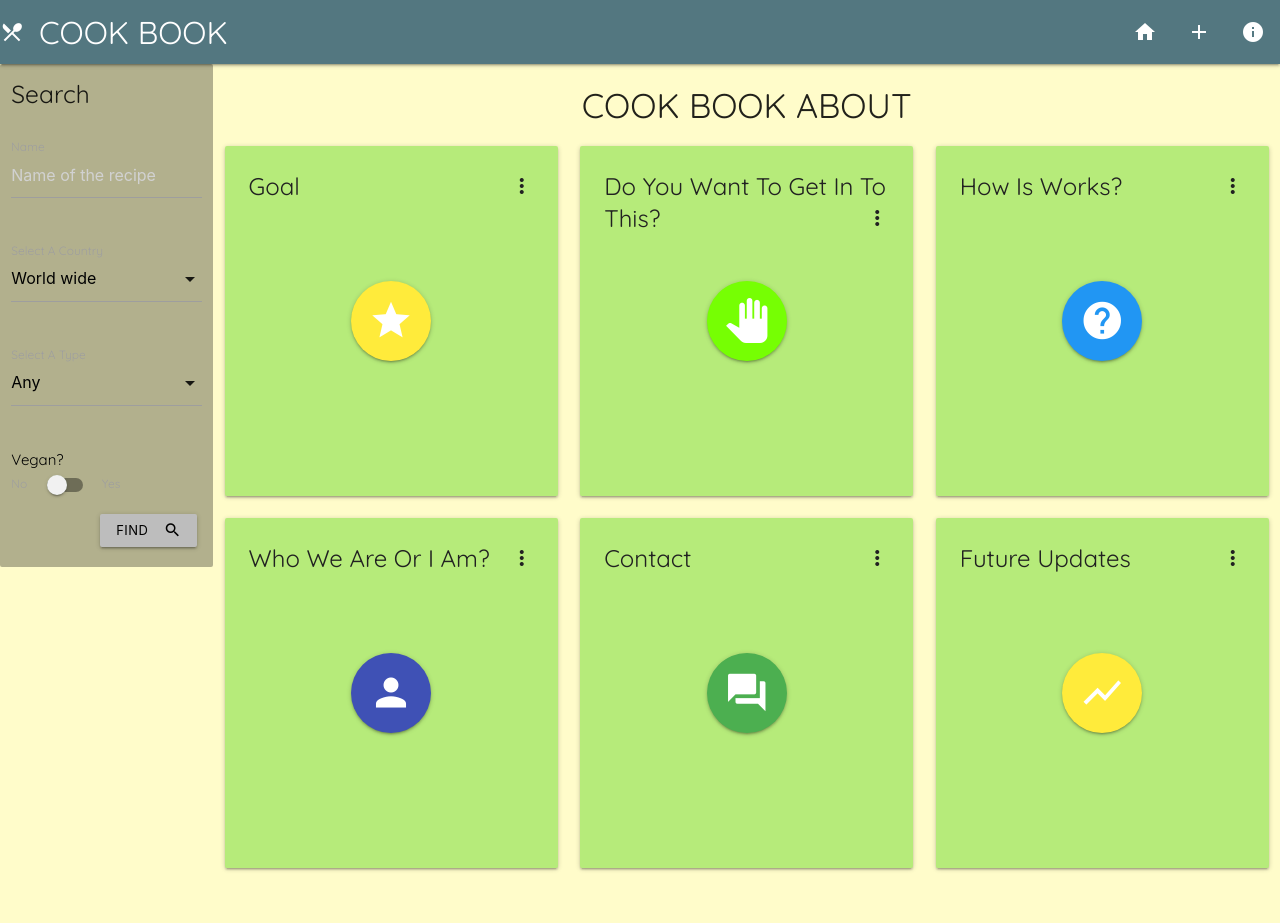
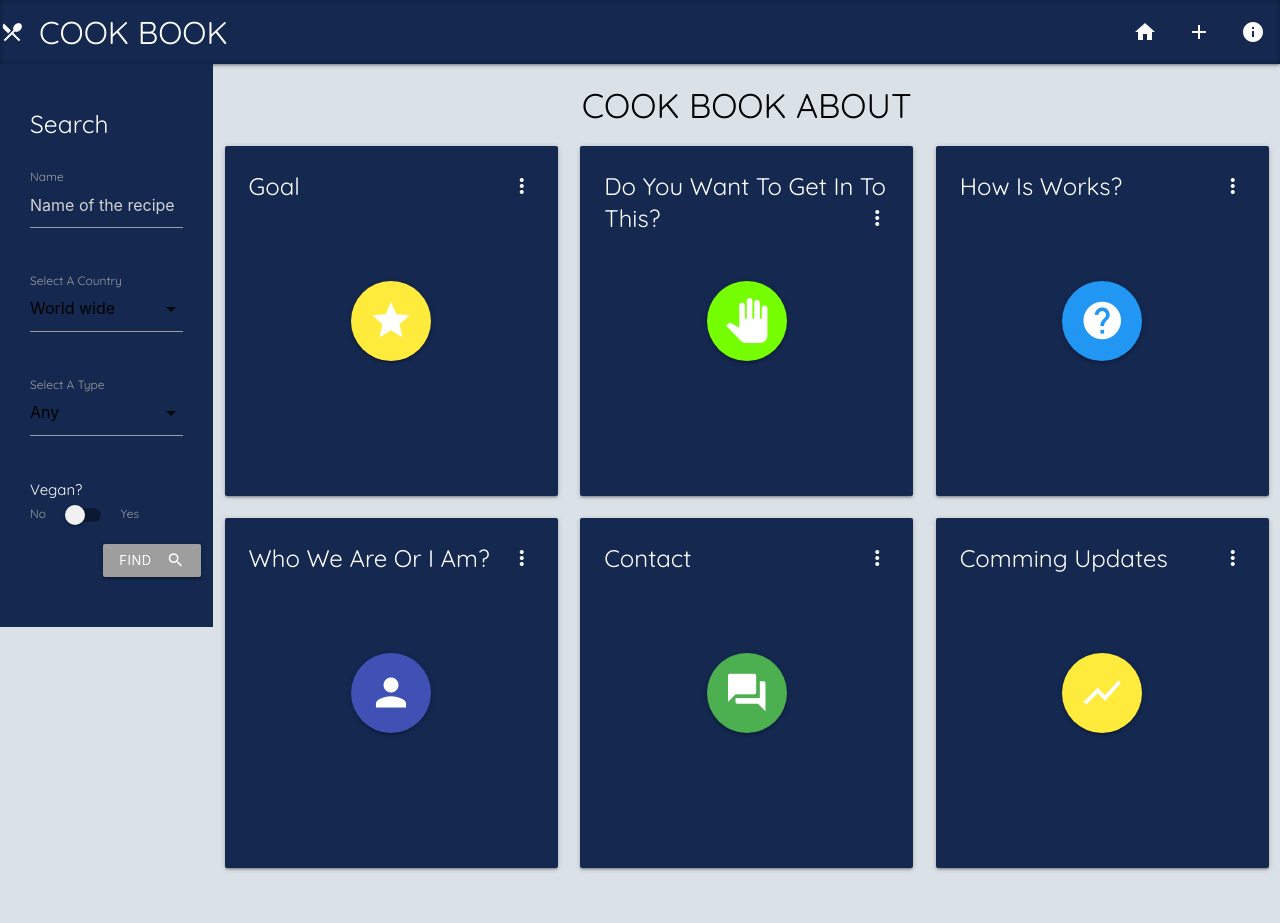
Before and after one commit to BuleandraGeorge/Cook-Idea, a Flask app: template templates/about.html in a window 1280 px wide. Run offline with Flask 2, Linux system fonts and the light colour scheme; the template is opened without the code that fills it, so the values that code supplies are empty; some libraries are stand-ins or nearby versions.

```diff
--- a/app.py
+++ b/app.py
@@ -28,10 +28,11 @@ def lowerList(the_list):
 
     return the_list
 
+
 app = Flask(__name__)
 
 app.config["MONGO_DBNAME"] = 'cook_idea_db'
-app.config["MONGO_URI"] = 'mongodb+srv://chief_user:cookpass@cookbook-zwtc4.mongodb.net/cook_idea_db?retryWrites=true&w=majority'
+app.config["MONGO_URI"] = os.getenv("MONGO_URI")
 
 
 mongo = PyMongo(app)
@@ -39,30 +40,33 @@ mongo = PyMongo(app)
 @app.route('/')
 @app.route('/get_recipes')
 def get_recipes():
-    return render_template('recipes_list.html', recipes=mongo.db.recipes.find(), zones=mongo.db.country.find(), types=mongo.db.dish_types.find())
+    return render_template('recipes_list.html', recipes=mongo.db.recipes.find(), zones=mongo.db.country.find(), types=mongo.db.dish_types.find(), zones2=mongo.db.country.find(), types2=mongo.db.dish_types.find())
 
 
 @app.route("/find_recipes", methods=["POST", "GET"])
 def display_recipes():
     rep_name = request.form.get("search_name").lower()
+    print(rep_name)
     rep_zone = request.form.getlist("zones")
     rep_type = request.form.getlist("types")
     rep_vegan = request.form.get("vegan_search")
+
+
     if not rep_zone:
         rep_zone.append("world wide")
     else:
         rep_zone = lowerList(rep_zone)
-
-
+    print(rep_zone)
     if not rep_type:
-        rep_type.append("any")
+        rep_type.append('any')
     else:
         rep_type = lowerList(rep_type)
-
+    print(rep_type)
     if not rep_vegan:
-        rep_vegan = 'no'
+        rep_vegan='no'
     else:
-        rep_vegan.lower()
+        rep_vegan.lower
+    print(rep_vegan)
 
     return render_template('recipes_list.html',
                             recipes=mongo.db.recipes.find(
@@ -70,19 +74,18 @@ def display_recipes():
                                     "name": {"$regex": rep_name},
                                     "country": {"$all": rep_zone},
                                     "types": {"$all": rep_type},
-                                    "vegan": rep_vegan
-                                })
-                                , zones=mongo.db.country.find(), types=mongo.db.dish_types.find())
+                                    "$or": [{"vegan": rep_vegan}, {"vegan": "on"}]
+                                }), zones=mongo.db.country.find(), types=mongo.db.dish_types.find(), zones2=mongo.db.country.find(), types2=mongo.db.dish_types.find())
 
 
 @app.route("/add_recipe")
 def add_recipe():
-    return render_template('add_recipe.html',zones=mongo.db.country.find(), types=mongo.db.dish_types.find())
+    return render_template('add_recipe.html', zones=mongo.db.country.find(), types=mongo.db.dish_types.find(), zones2=mongo.db.country.find(), types2=mongo.db.dish_types.find())
 
 
 @app.route("/recipe_details/<rep_id>")
 def rep_details(rep_id):
-    return render_template('recipe_details.html', recipe=mongo.db.recipes.find_one({'_id': ObjectId(rep_id)}))
+    return render_template('recipe_details.html', recipe=mongo.db.recipes.find_one({'_id': ObjectId(rep_id)}), zones2=mongo.db.country.find(), types2=mongo.db.dish_types.find())
 
 
 @app.route("/insert_recipe", methods=["POST", "GET"])
@@ -99,13 +102,15 @@ def add():
         recipe_description = request.form.get("rep_description").lower()
         recipe_url = request.form.get("rep_url")
         recipe_tools = request.form.getlist("rep_tool")
-        recipe_tools = lowerList(recipe_tools)
         recipe_igd = request.form.getlist("rep_igd")
-        recipe_igd = lowerList(recipe_igd)
         recipe_steps = request.form.getlist("rep_step")
-        recipe_steps = lowerList(recipe_steps)
         recipe_author = request.form.get("rep_author").lower()
         recipe_source = request.form.get('rep_source').lower()
+        recipe_type = lowerList(recipe_type)
+        recipe_country = lowerList(recipe_country)
+        recipe_igd = lowerList(recipe_igd)
+        recipe_tools = lowerList(recipe_tools)
+        recipe_steps = lowerList(recipe_steps)
         time = datetime.now()
         date = time.strftime("%d/%m/%Y")
         new_recipe = {
@@ -150,7 +155,7 @@ def add():
 def edit(rep_id):
     recipes = mongo.db.recipes
     recipe = recipes.find_one({'_id': ObjectId(rep_id)})
-    return render_template('edit_recipe.html', recipe=recipe, zones=mongo.db.country.find(), types=mongo.db.dish_types.find())
+    return render_template('edit_recipe.html', recipe=recipe, zones=mongo.db.country.find(), types=mongo.db.dish_types.find(), zones2=mongo.db.country.find(), types2=mongo.db.dish_types.find())
 
 
 @app.route('/upload/<rep_id>', methods=["POST", "GET"])
@@ -168,13 +173,15 @@ def upload(rep_id):
         recipe_description = request.form.get("rep_description").lower()
         recipe_url = request.form.get("rep_url")
         recipe_tools = request.form.getlist("rep_tool")
-        recipe_tools = lowerList(recipe_tools)
         recipe_igd = request.form.getlist("rep_igd")
-        recipe_igd = lowerList(recipe_igd)
         recipe_steps = request.form.getlist("rep_step")
-        recipe_steps = lowerList(recipe_steps)
         recipe_author = request.form.get("rep_author").lower()
         recipe_source = request.form.get('rep_source').lower()
+        recipe_type = lowerList(recipe_type)
+        recipe_country = lowerList(recipe_country)
+        recipe_igd = lowerList(recipe_igd)
+        recipe_tools = lowerList(recipe_tools)
+        recipe_steps = lowerList(recipe_steps)
         time = datetime.now()
         date = time.strftime("%d/%m/%Y")
         recipes.update_one({"_id": ObjectId(rep_id)}, {
@@ -254,7 +261,7 @@ def delete(rep_id):
 
 @app.route('/about')
 def about():
-    return render_template('about.html')
+    return render_template('about.html', zones=mongo.db.country.find(), types=mongo.db.dish_types.find(), zones2=mongo.db.country.find(), types2=mongo.db.dish_types.find())
 
 
 @app.route('/comment', methods=["POST", "GET"])
@@ -274,4 +281,4 @@ def comment():
 
 
 if __name__ == '__main__':
-    app.run(host=os.environ.get('IP'), port=int(os.environ.get('PORT')), debug=True)
+    app.run(host=os.environ.get('IP'), port=int(os.environ.get('PORT')), debug=False)
--- a/static/css/style.css
+++ b/static/css/style.css
@@ -88,18 +88,20 @@ header{
     display:flex;
     justify-content: space-between;
 }
-.dark-blue{
-    background-color: #537780;
+.logo-style{
+    background-color: #142850;
+    box-shadow: inset 0px 0px 10px -5px black;
 }
-.white-yellow{
-    background-color: #fffcca;
+.bg-color{
+    background-color: #dae1e7;
 }
 .card-color{
-    background-color: #b6eb7a;
+    background-color: #142850;
 }
 .search-box{
     position: sticky;
-    top:0px;
+    top:0;
+    padding:2rem !important;
 }
 @media only screen and (min-width: 1024px){
     .fixed-recipe-feed{
--- a/templates/about.html
+++ b/templates/about.html
@@ -1,15 +1,15 @@
 {% extends 'base.html' %}
 {% block content %}
-    <h4 class="center">COOK BOOK ABOUT</h4>
-    <div class="row">
+    <h4 class="center black-text ">COOK BOOK ABOUT</h4>
+    <div class="row black-text">
         <div class="col s12 m6 l4">
-            <div class="card medium card-color">
+            <div class="card medium card-color ">
                 <div class="card-content">
-                    <span class="card-title activator grey-text text-darken-4">Goal<i class="material-icons right">more_vert</i></span>
+                    <span class="card-title activator white-text text-darken-4 ">Goal<i class="material-icons right">more_vert</i></span>
                     <a class="btn-floating activator btn-large waves-effect waves-light yellow add-recipe-btn"><i class="material-icons">star</i></a>
                 </div>
                 <div class="card-reveal yellow">
-                    <span class="card-title grey-text text-darken-4">Goal in depth<i class="material-icons right">close</i></span>
+                    <span class="card-title text-darken-4">Goal in depth<i class="material-icons right">close</i></span>
                 <p>The porpouse of the website is to create a huge data base or common said a cook book with different
                  recipes from all around the word where everyone can find an idea for next dinner or where can taste a piece of the world.</p>
                 </div>
@@ -18,7 +18,7 @@
          <div class="col s12 m6 l4">
             <div class="card medium card-color">
                 <div class="card-content">
-                    <span class="card-title activator grey-text text-darken-4">Do you want to get in to this?<i class="material-icons right">more_vert</i></span>
+                    <span class="card-title activator white-text text-darken-4">Do you want to get in to this?<i class="material-icons right">more_vert</i></span>
                     <a class="btn-floating activator btn-large waves-effect waves-light light-green accent-3 add-recipe-btn"><i class="material-icons">pan_tool</i></a>
                 </div>
                 <div class="card-reveal light-green accent-3">
@@ -30,29 +30,28 @@
          <div class="col s12 m6 l4">
             <div class="card medium card-color">
                 <div class="card-content">
-                    <span class="card-title activator grey-text text-darken-4">How is works?<i class="material-icons right">more_vert</i></span>
+                    <span class="card-title activator white-text text-darken-4">How is works?<i class="material-icons right">more_vert</i></span>
                     <a class="btn-floating activator btn-large waves-effect waves-light blue add-recipe-btn"><i class="material-icons">help</i></a>
                 </div>
                 <div class="card-reveal blue">
                     <span class="card-title grey-text text-darken-4">Simple!<i class="material-icons right">close</i></span>
                     <p><i class="material-icons">home</i> Press it if you want to get back on the landing page where you can find all the recipes ever uploaded</p>
-                    <p><i class="material-icons">add</i> Press it if you want to helps us by uploading a new recipe as well as that big card with a blue button from the landing page</p>
+                    <p><i class="material-icons">add</i> Press it if you want to upload a new recipe as well as that a blue button from the landing page</p>
                     <p><i class="material-icons">search</i> The left pannel is designed to make your life easier in your journey to find a recipe, you can fill all the fields or just one, how you feel confortable</p>
-                    <p><i class="material-icons">phone_iphone</i>On the mobile phone you can find the search box and the menu by pressing  <i class="material-icons">dehaze</i>   plus other features</p>
+                    <p><i class="material-icons">phone_iphone</i>On the mobile phone you can find the search box and the menu plus other features by pressing  <i class="material-icons">dehaze</i></p>
                 </div>
             </div>
         </div>
          <div class="col s12 m6 l4">
             <div class="card medium card-color">
                 <div class="card-content">
-                    <span class="card-title activator grey-text text-darken-4">Who we are or I am?<i class="material-icons right">more_vert</i></span>
+                    <span class="card-title activator white-text text-darken-4">Who we are or I am?<i class="material-icons right">more_vert</i></span>
                     <a class="btn-floating activator btn-large waves-effect waves-light indigo add-recipe-btn"><i class="material-icons">person</i></a>
                 </div>
                 <div class="card-reveal indigo">
                     <span class="card-title grey-text text-darken-4">My name is George<i class="material-icons right">close</i></span>
-                    <p>I am 23, soon 24 yearls old and I am interested in to Web Developement and Artficial Intelligence</p><i class="material-icons right">insert_emoticon</i>
+                    <p>I am 23, soon 24 yearls old and I am interested in to Web Developement and AI</p><i class="material-icons right">insert_emoticon</i>
                     <p>I created this website as a project for the course that I am folowing right now, Full Stack Web Developer provided by Code Institute</p>
-                    <p>Due to them I have learnt in less than one year the fundamentals in python and javascript plus html and css, isn't that awesome?</p>
                 </div>
             </div>
         </div>
@@ -60,13 +59,13 @@
             <div class="card medium card-color">
                 <div class="card-content">
                 <a class="btn-floating activator btn-large waves-effect waves-light green add-recipe-btn"><i class="material-icons">question_answer</i></a>
-                    <span class="card-title activator grey-text text-darken-4">Contact<i class="material-icons right">more_vert</i></span>
+                    <span class="card-title activator white-text text-darken-4">Contact<i class="material-icons right">more_vert</i></span>
                 </div>
                 <div class="card-reveal green">
                     <span class="card-title grey-text text-darken-4">Send us an email<i class="material-icons right">close</i></span>
-                    <p>How do you find the website?</p>
+                    <p>How do you think the website?</p>
                     <p>Have you find an issue?</p>
-                    <p>Do you have an idea that it's worthy to implement?</p>
+                    <p>Do you have an idea to implement?</p>
                     <p>Let me now! By filling the form</p>
                     <div class="row smoke-bg">
                         <form action="/comment" method="POST" class="col s12">
@@ -102,14 +101,14 @@
             <div class="card medium card-color">
                 <div class="card-content">
                     <a class="btn-floating activator btn-large waves-effect waves-light yellow add-recipe-btn"><i class="material-icons">show_chart</i></a>
-                    <span class="card-title activator grey-text text-darken-4">Future updates<i class="material-icons right">more_vert</i></span>
+                    <span class="card-title activator white-text text-darken-4">Comming updates<i class="material-icons right">more_vert</i></span>
                 </div>
                 <div class="card-reveal yellow">
                     <span class="card-title grey-text  text-darken-4">So Many Awesome features!!!<i class="material-icons right">close</i></span>
                     <p>Let me tell you about couple of them:</p>
-                    <p>A forum where you can open a new topic like, what to cook for my next birthday or for comming event</p>
-                    <p>A chat where talk with other master chiefs that are looking for recipes in same moments with you</p>
-                    <p>Or to can let a comment at the recipe that you just cooked it</p>
+                    <p>A forum where you can open a new topic like, what to cook for my next birthday or for a comming event</p>
+                    <p>A chat where you can talk with other master chiefs that are looking for recipes in same moment as you</p>
+                    <p>A comment section for every recipe</p>
                     <p>What do you think? Let me now in the contact card</p>
                 </div>
             </div>
--- a/templates/base.html
+++ b/templates/base.html
@@ -8,20 +8,20 @@
     <link href="https://fonts.googleapis.com/icon?family=Material+Icons" rel="stylesheet">
     <link href="{{url_for('static', filename='css/style.css')}}" rel="stylesheet">
 </head>
-<ul id="slide-out" class="sidenav dark-blue">
+<ul id="slide-out" class="sidenav logo-style">
     <li>
-        <div class="user-view"><a href="/" class="sidenav-element"><h1>COOK BOOK</h1></a>
+        <div class="user-view"><a href="/" class="sidenav-element white-text"><h1 class="white-text">COOK BOOK</h1></a>
             <div class="row">
-                <div class="col s4"><a class="sidenav-element" href="/"><i class="material-icons">home</i></a></div>
-                <div class="col s4"><a class="sidenav-element" href="{{url_for('add_recipe')}}"><i class="material-icons">add</i></a></div>
-                <div class="col s4"><a class="sidenav-element" href="{{url_for('about')}}"><i class="material-icons">info</i></a></div>
+                <div class="col s4"><a class="sidenav-element" href="/"><i class="material-icons white-text">home</i></a></div>
+                <div class="col s4"><a class="sidenav-element" href="{{url_for('add_recipe')}}"><i class="material-icons white-text">add</i></a></div>
+                <div class="col s4"><a class="sidenav-element" href="{{url_for('about')}}"><i class="material-icons white-text">info</i></a></div>
             </div>
         </div>
     </li>
     <li>
         <form action="/find_recipes" method="POST">
-            <div class="row smoke-bg">
-                <div class="col s12"><h5>Search</h5></div>
+            <div class="row smoke-bg white-text">
+                <div class="col s12 "><h5>Search</h5></div>
                     <div class="input-field col s12">
                         <input placeholder="Name of the recipe" name="search_name" type="text" class="validate"><br>
                         <label for="search_name" class="active">Name</label>
@@ -70,22 +70,22 @@
         </form>
     </li>
   </ul>
-<body class="white-yellow">
+<body class="bg-color white-text">
     <header>
     <nav>
-        <div class="nav-wrapper dark-blue">
+        <div class="nav-wrapper logo-style">
         <a href="/" class="brand-logo">COOK BOOK<i class="material-icons hide-on-med-and-down">restaurant_menu</i></a>
         <ul class="right hide-on-med-and-down">
-            <li><a href="/"><i class="material-icons">home</i></a></li>
-            <li><a href="{{url_for('add_recipe')}}"><i class="large material-icons">add</i></a></li>
-            <li><a href="{{url_for('about')}}"><i class="large material-icons">info</i></a></li>
+            <li><a href="/"><i class="material-icons ">home</i></a></li>
+            <li><a href="{{url_for('add_recipe')}}"><i class="large material-icons ">add</i></a></li>
+            <li><a href="{{url_for('about')}}"><i class="large material-icons ">info</i></a></li>
         </ul>
         <a href="#" data-target="slide-out" class="sidenav-trigger left"><i class="material-icons">menu</i></a>
         </div>
   </nav>
     </header>
     <div class="row">
-        <div class="col m2 hide-on-med-and-down smoke-bg search-box"> <!---Seach Side-->
+        <div class="col m2 hide-on-med-and-down card-color search-box white-text"> <!---Seach Side-->
             <form action="/find_recipes" method="POST">
                 <div class="row">
                     <div class="col s12"><h5>Search</h5></div>
@@ -93,14 +93,14 @@
                 <div class="row">
                     <div class="input-field col s12">
                         <input placeholder="Name of the recipe" name="search_name" type="text" class="validate"><br>
-                        <label for="search_name" class="active">Name</label>
+                        <label for="search_name" class=" active">Name</label>
                     </div>
                 </div>
                 <div class="row">
                     <div class="col s12 input-field">
                         <select name="zones" multiple>
                             <option value="World wide" disabled selected>World wide</option>
-                            {% for area in zones %}
+                            {% for area in zones2 %}
                                 {% for x in area.zone %}
                                     {% if x != "world wide" %}
                                     <option name="zones" value="{{x}}" >{{x}}</option>
@@ -115,7 +115,7 @@
                     <div class="col s12 input-field">
                         <select name="types" multiple>
                             <option value="Any" disabled selected>Any</option>
-                            {% for type in types %}
+                            {% for type in types2 %}
                                 {% for x in type.rep_type %}
                                     {% if x != "any"  %}
                                         <option name="types" value="{{x}}"> {{x}} </option>
@@ -128,7 +128,7 @@
                 </div>
                 <div class="row">
                     <div class="col s12">
-                        <span class="black-text">Vegan?</span>
+                        <span>Vegan?</span>
                         <div class="switch">
                             <label>
                                 No
@@ -141,7 +141,7 @@
                 </div>
                 <div class="row">
                     <div class="col s8 m9 l10 push-s5 push-m3 push-l5">
-                        <button class="waves-effect grey lighten-1 btn-small black-text" ><i class="material-icons right">search</i>Find</button>
+                        <button class="waves-effect grey card-color btn-small white-text" ><i class="material-icons right">search</i>Find</button>
                     </div>
                 </div>
             </form>
--- a/templates/edit_recipe.html
+++ b/templates/edit_recipe.html
@@ -1,8 +1,8 @@
 {% extends 'base.html' %}
 {% block content %}
-    <div class="card smoke-bg">
+    <div class="card smoke-bg ">
         <form action="{{url_for('upload', rep_id=recipe._id)}}" method="POST">
-            <div class="card-content">
+            <div class="card-content ">
                 <h3>Edit recipe</h3>
                 <div class="row"><!---Name of recipe -->
                     <div class="col s12 m6">
@@ -56,7 +56,7 @@
                             <div class="card-content">
                                 <span class="card-title">Vegan</span>
                                 <div class="switch">
-                                    {% if recipe.vegan.1 == "yes" %}
+                                    {% if recipe.vegan.1 == "on" %}
                                     <label>
                                         No
                                         <input name="rep_vegan"  type="checkbox" checked>
```
Also changed, not shown: README.md.
